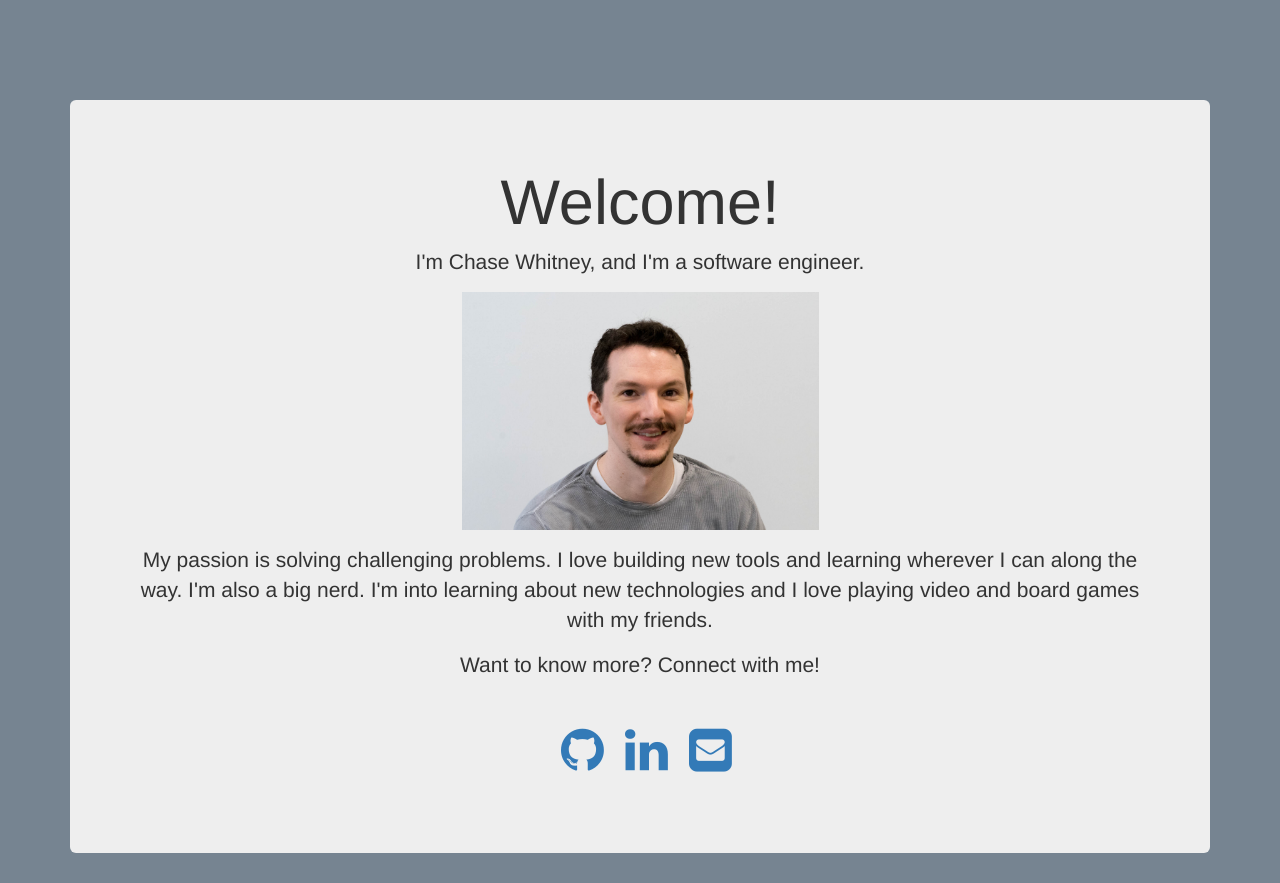
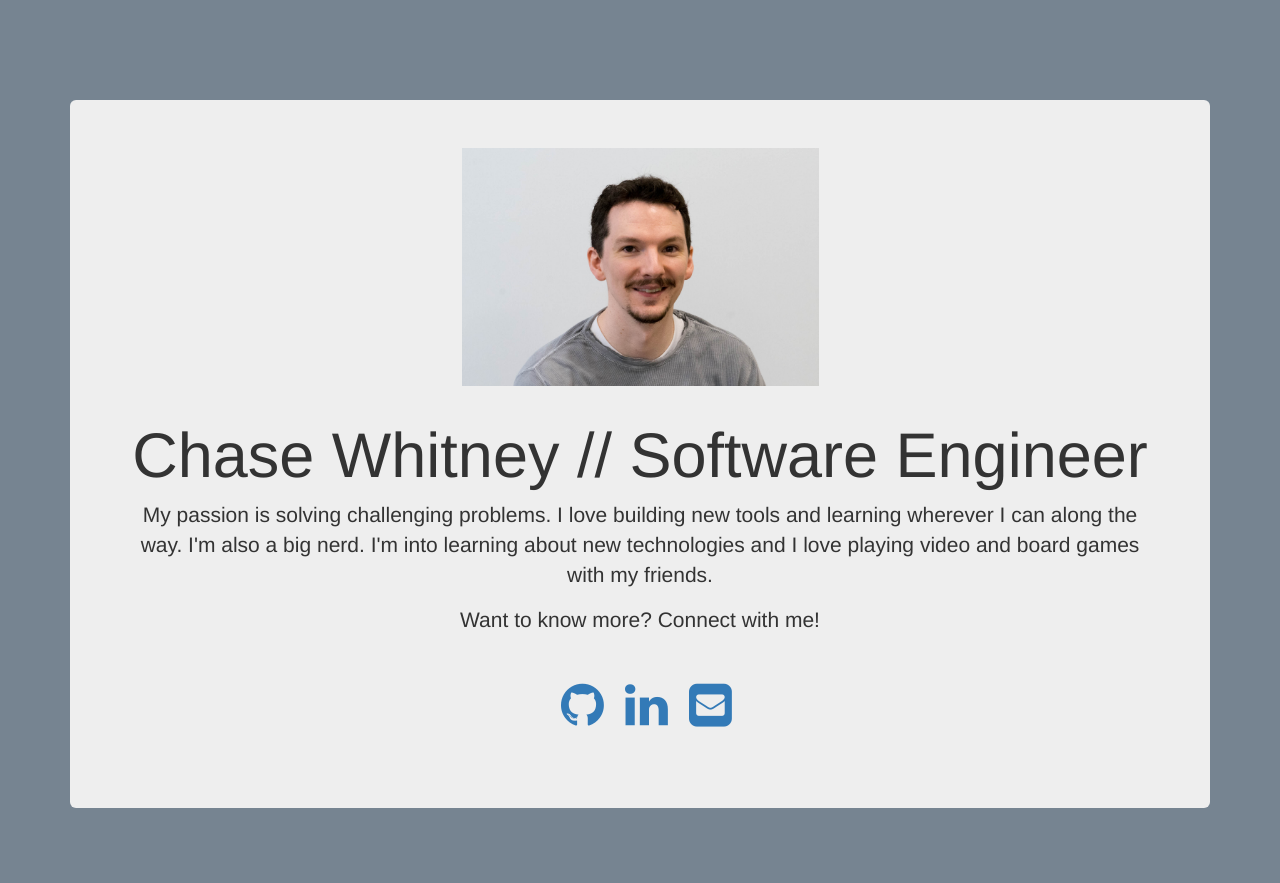
Before and after one commit to chasewhitney/aboutme, a plain HTML site: page index.html in a window 1280 px wide. After the commit the page ends 838 px from the top, so only its background shows below. Drawn offline with Linux system fonts and the light colour scheme.

Commit message:
Update index.html

```diff
--- a/index.html
+++ b/index.html
@@ -11,9 +11,11 @@
     <div class="row">
       <div class="col-md-12">
         <div class="jumbotron">
-          <h1>Welcome!</h1>
-          <p>I'm Chase Whitney, and I'm a software engineer.</p>
+
+
           <img src="chase.jpg" alt="Chase Whitney photo">
+
+          <h1>Chase Whitney // Software Engineer</h1>
           <p>My passion is solving challenging problems. I love building new tools and learning wherever I can along the way. I'm also a big nerd. I'm into learning about new technologies and I love playing video and board games with my friends.</p>
           <p>Want to know more? Connect with me!</p>
           <div class="icons">
```
